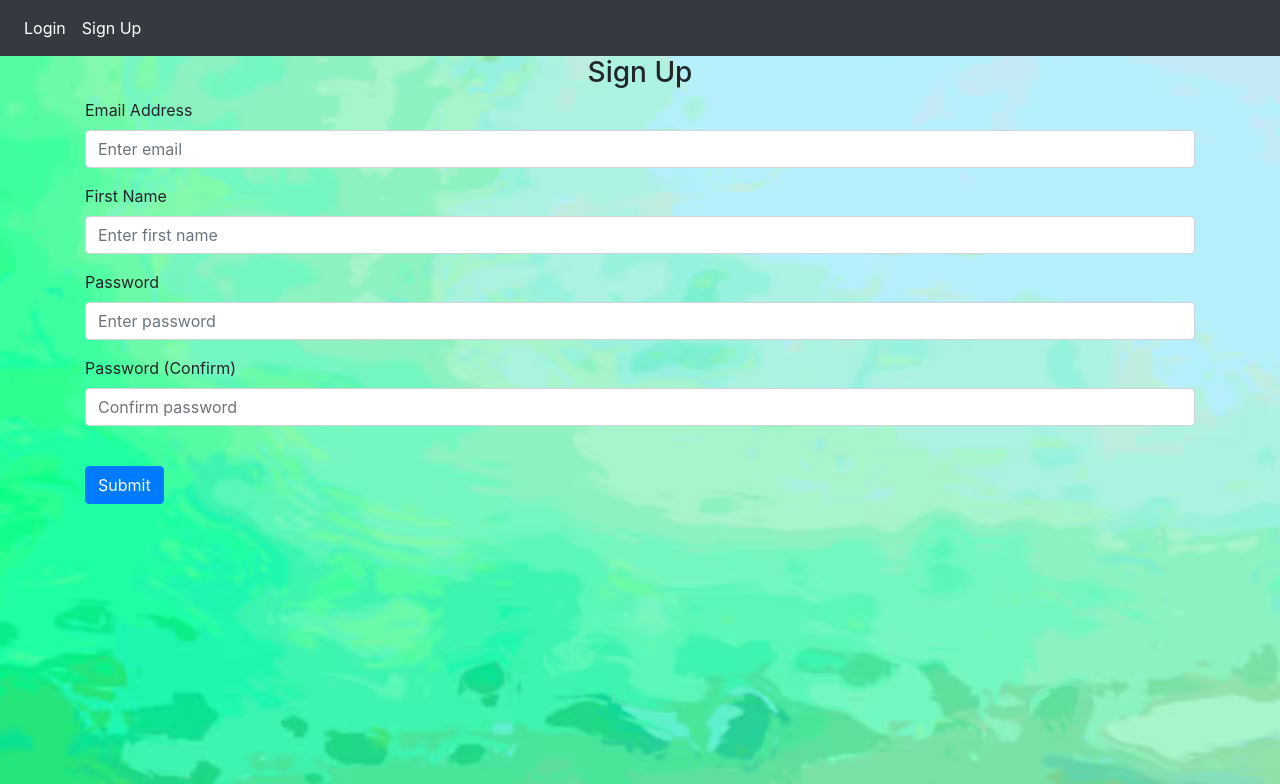
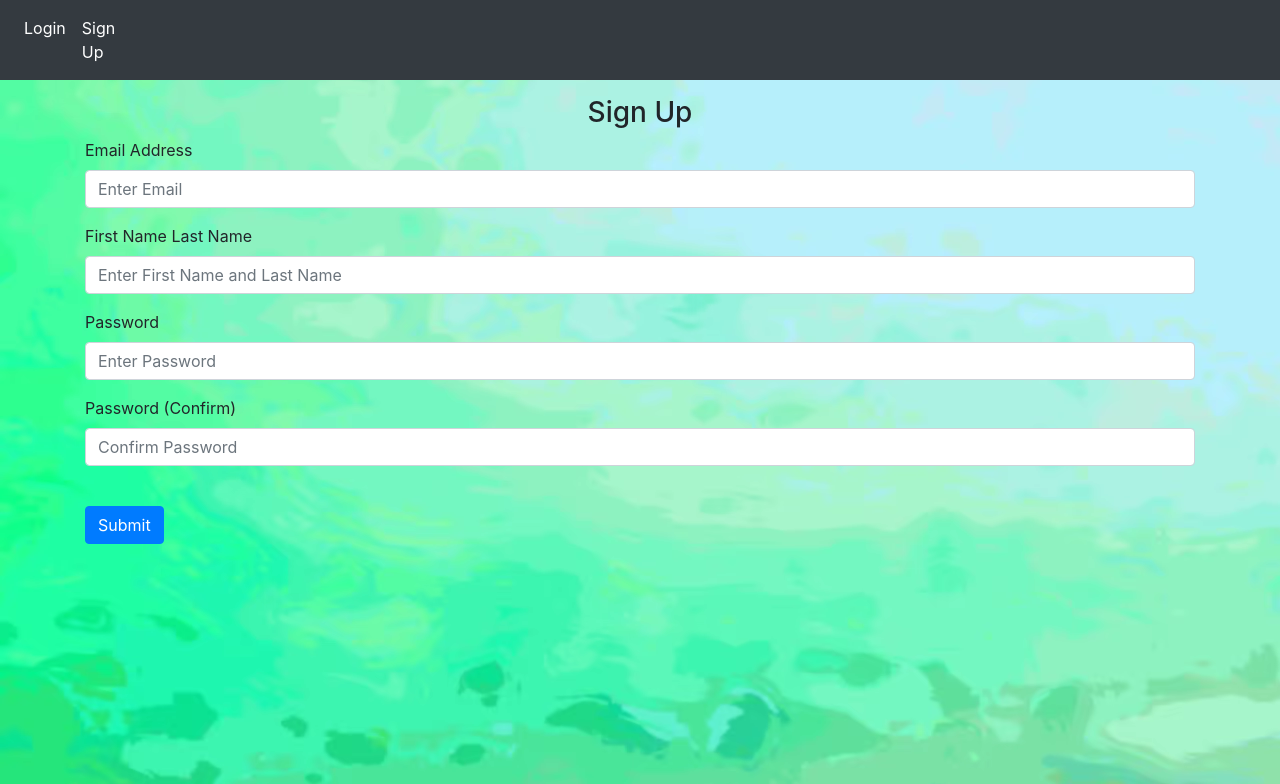
Before and after one commit to jackiemed96/CMPE195A_Project, a Flask app: page /sign-up in a window 1280 px wide; the page is wider, and only the part inside the window is pictured. Shown: the top 784 px of that part. Run offline with Flask 3, Linux system fonts and the light colour scheme; some libraries are stand-ins or nearby versions.

Commit message:
Small changes to UI, no data

```diff
--- a/smart_planter/planter/templates/base.html
+++ b/smart_planter/planter/templates/base.html
@@ -30,9 +30,19 @@
 					<a class="nav-item nav-link" id="search-plants" href="/search" style="color:white">Search Plant</a>
 					<a class="nav-item nav-link" id="saved-plants" href="/search-history" style="color:white">Search History</a>
 					<a class="nav-item nav-link" id="logout" href="/logout" style="color:white">Logout</a>
+					<div class="container">
+						<div class="text-align font-size">
+							<span class = "navbar-brand mb-0" style="color: chartreuse; font-family: Cambria, serif; text-align: right; padding-left: 1320px; font-size:x-large;"> Smart Planter </span>
+						</div>
+					</div>
 					{% else %}
 					<a class="nav-item nav-link" id="login" href="/login" style="color:white">Login</a>
 					<a class="nav-item nav-link" id="signUp" href="/sign-up" style="color:white">Sign Up</a>
+					<div class="container">
+						<div class="text-align font-size">
+							<span class = "navbar-brand mb-0" style="color: chartreuse; font-family: Cambria, serif; text-align: right; padding-left: 1540px; font-size:x-large;"> Smart Planter </span>
+						</div>
+					</div>
 					{% endif %}
 				</div>
 			</div>
--- a/smart_planter/planter/templates/home.html
+++ b/smart_planter/planter/templates/home.html
@@ -55,7 +55,7 @@
     }
 </style>
 
-<h1 align="center" class="mb-3">Home Page</h1>
+<h1 align="center" class="mb-3 mt-3">Home Page</h1>
 
 {% if current_plant and current_plant.current == 1 %}
     <div class="current-plant-box">
@@ -99,7 +99,7 @@
                 style="background-color: transparent; color:black; border: 1px solid teal; font-weight:600;">
                 <details>
                     <summary>{{user_plant.plant}}</summary>
-                    <h6 style="font-weight: 300;">Description: {{user_plant.plant_info.description}}</h6>
+                    <h6 class="mt-2 "style="font-weight: 300;">Description: {{user_plant.plant_info.description}}</h6>
                     <h6 style="font-weight: 300">Sun requirements: {{user_plant.plant_info.sunlight_requirements}}</h6>
                 </details>
                     <div class="btn-group" role="group" aria-label="Actions">
--- a/smart_planter/planter/templates/login.html
+++ b/smart_planter/planter/templates/login.html
@@ -1,7 +1,7 @@
 {% extends "base.html" %} {% block title %}Login{% endblock %} {% block content
 %}
 <form method="POST">
-  <h3 align="center">Login</h3>
+  <h3 align="center" class="mt-3">Login</h3>
   <div class="form-group">
     <label for="email">Email Address</label>
     <input
@@ -9,7 +9,7 @@
       class="form-control"
       id="email"
       name="email"
-      placeholder="Enter email"
+      placeholder="Enter Email"
     />
   </div>
   <div class="form-group">
@@ -19,7 +19,7 @@
       class="form-control"
       id="password"
       name="password"
-      placeholder="Enter password"
+      placeholder="Enter Password"
     />
   </div>
   <br />
--- a/smart_planter/planter/templates/sign-up.html
+++ b/smart_planter/planter/templates/sign-up.html
@@ -1,7 +1,7 @@
 {% extends "base.html" %} {% block title %}Sign Up{% endblock %} {% block
 content %}
 <form method="POST">
-  <h3 align="center">Sign Up</h3>
+  <h3 align="center" class="mt-3">Sign Up</h3>
   <div class="form-group">
     <label for="email">Email Address</label>
     <input
@@ -9,17 +9,17 @@ content %}
       class="form-control"
       id="email"
       name="email"
-      placeholder="Enter email"
+      placeholder="Enter Email"
     />
   </div>
   <div class="form-group">
-    <label for="firstName">First Name</label>
+    <label for="firstName">First Name Last Name</label>
     <input
       type="text"
       class="form-control"
       id="firstName"
       name="firstName"
-      placeholder="Enter first name"
+      placeholder="Enter First Name and Last Name"
     />
   </div>
   <div class="form-group">
@@ -29,7 +29,7 @@ content %}
       class="form-control"
       id="password1"
       name="password1"
-      placeholder="Enter password"
+      placeholder="Enter Password"
     />
   </div>
   <div class="form-group">
@@ -39,7 +39,7 @@ content %}
       class="form-control"
       id="password2"
       name="password2"
-      placeholder="Confirm password"
+      placeholder="Confirm Password"
     />
   </div>
   <br />
```
Also changed, not shown: smart_planter/planter/templates/search-plant.html (+11 -2 lines).
